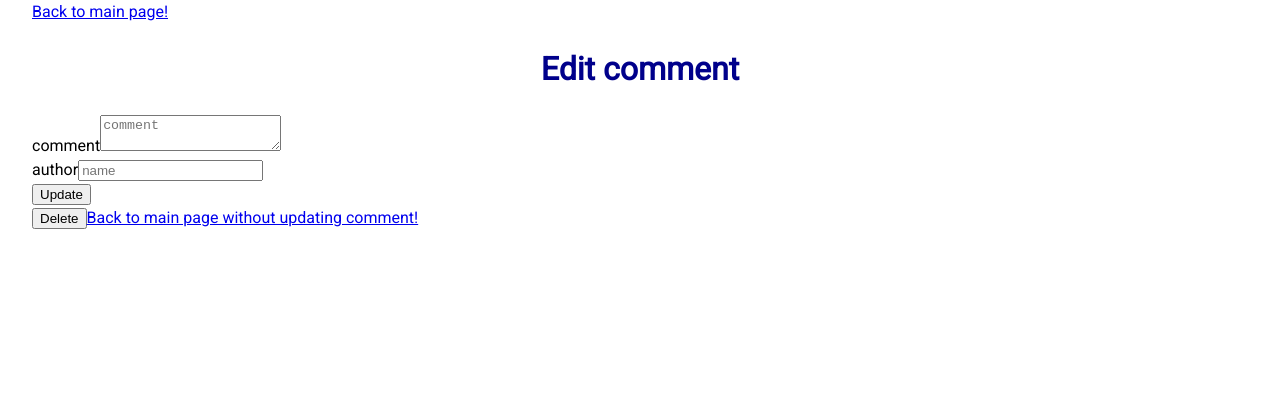
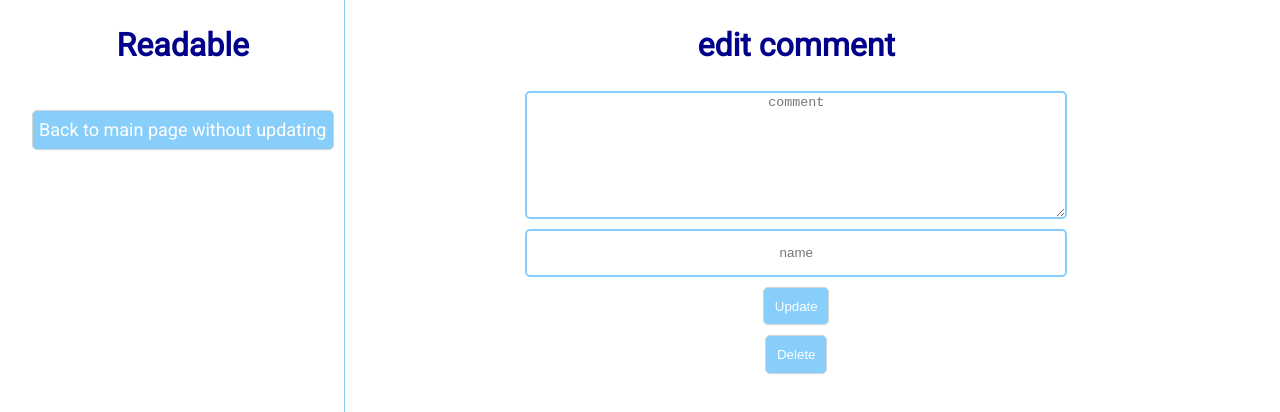
Before and after one commit to laszlosuslecz/udacity-redux-project, a React (Create React App) app in the folder frontend/: page /comment/edit/1/1 in a window 1280 px wide. Shown: the top 412 px of the page. Built offline with nearby package versions, Linux system fonts and the light colour scheme; no server answers.

Commit message:
feat: style edit comment

```diff
--- a/frontend/src/components/CommentEdit.js
+++ b/frontend/src/components/CommentEdit.js
@@ -39,8 +39,10 @@ class CommentEdit extends Component {
     return (
       <div>
         <label>{ field.label }</label>
-        <input { ...field.input } placeholder={ field.placeholder } type='text' />
-        {field.meta.touched ? field.meta.error : ''}
+        <input { ...field.input } placeholder={ field.placeholder } type='text' className='input' />
+        <div className='text-danger'>
+          {field.meta.touched ? field.meta.error : ''}
+        </div>
       </div>
     )
   }
@@ -49,8 +51,10 @@ class CommentEdit extends Component {
     return (
       <div>
         <label>{ field.label }</label>
-        <textarea { ...field.input } placeholder={ field.placeholder } type='text' />
-        {field.meta.touched ? field.meta.error : ''}
+        <textarea { ...field.input } placeholder={ field.placeholder } type='text' className='input input-post' />
+        <div className='text-danger'>
+          {field.meta.touched ? field.meta.error : ''}
+        </div>
       </div>
     )
   }
@@ -67,29 +71,43 @@ class CommentEdit extends Component {
 
     const { handleSubmit } = this.props
 
+    const submitButtonStyle = {
+      padding: '.8em .8em',
+      backgroundColor: 'lightskyblue',
+      color: 'white',
+      border: '1px lightgray solid',
+      borderRadius: '5px',
+      display: 'block',
+      margin: 'auto',
+      marginTop: '10px'
+    }
+
     return (
-      <div>
+      <div className="main-container">
+        <div className="header">
+          <h1>Readable</h1>
+        </div>
         <div>
-          <Link to="/">
-            Back to main page!
+          <Link to="/" className="route btn btn-router">
+            Back to main page without updating
           </Link>
         </div>
-        <h1>Edit comment</h1>
+        <div className="main">
+        <h1>edit comment</h1>
         <form onSubmit={ handleSubmit(this.onSubmit.bind(this)) }>
           <Field
-            name="body" component={ this.renderTextarea } label='comment' placeholder='comment'
+            name="body" component={ this.renderTextarea } placeholder='comment'
           />
           <Field
-            name="author" component={ this.renderInput } label='author' placeholder='name'
+            name="author" component={ this.renderInput } placeholder='name'
           />
-          <button type="submit">Update</button>
+          <button type="submit" style={submitButtonStyle}>Update</button>
         </form>
         <button
+          style={submitButtonStyle}
           onClick={ this.onDeleteClick.bind(this) }
         >Delete</button>
-        <Link to="/">
-            Back to main page without updating comment!
-        </Link>
+        </div>
       </div>
     )
   }
```
